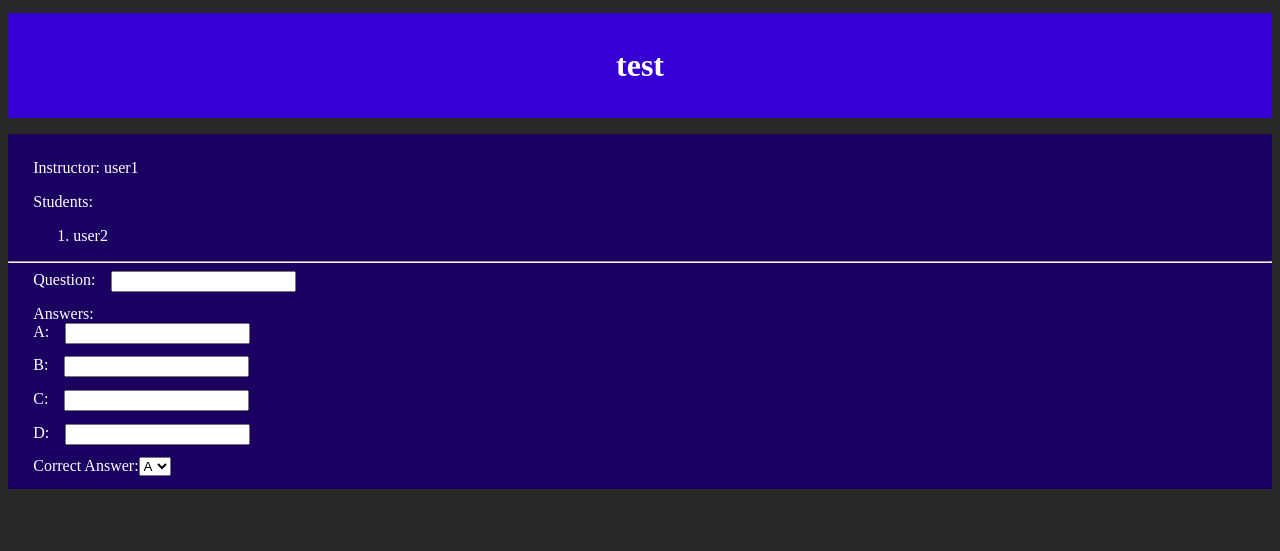
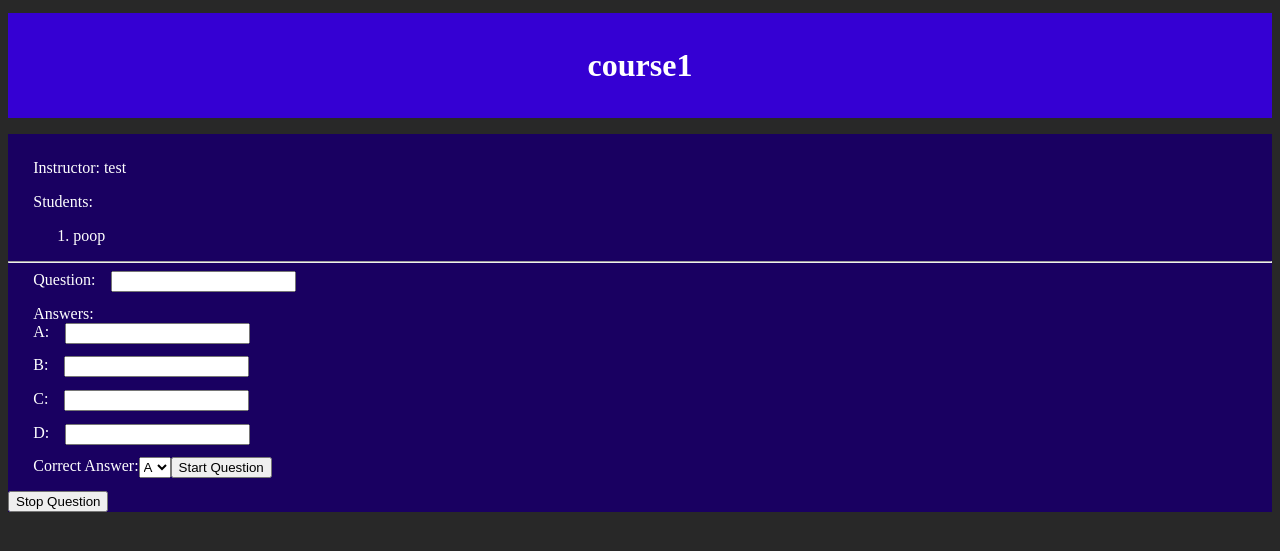
Before and after one commit to hchou3/CabinFever, a Flask app: page /course_detail/1 in a window 1280 px wide. Shown: the top 551 px of the page. Run offline with Flask 2, Linux system fonts and the light colour scheme; a user stored in the database is signed in; data comes from the database, SQL or seed files in the repository; data that the repository does not hold is empty; parts of the project's set-up code (start-up, migrations or seed data) failed here and were passed over; some libraries are stand-ins or nearby versions.

Commit message:
Implement starting a question, stopping, and my grades page

```diff
--- a/app.py
+++ b/app.py
@@ -4,8 +4,12 @@
 from flask_socketio import SocketIO, join_room, emit
 from datetime import timedelta
 
+import html
+import json
+config = json.load(open('config.json'))
+
 app = Flask(__name__)
-app.config['SECRET_KEY'] = '315-at-165'
+app.config['SECRET_KEY'] = config['secret']
 app.config['SQLALCHEMY_DATABASE_URI'] = 'sqlite:///tophat.db'
 db = SQLAlchemy(app)
 socketio = SocketIO(app)
@@ -23,12 +27,32 @@
     password = db.Column(db.String(120), nullable=False)
     courses_enrolled = db.relationship('Course', secondary='enrollments', back_populates='students')
 
+class QuestionAnswer(db.Model):
+    id = db.Column(db.Integer, primary_key=True)
+    user_id = db.Column(db.Integer, db.ForeignKey('user.id'), nullable=False)
+    course_id = db.Column(db.Integer, db.ForeignKey('course.id'), nullable=False)
+    course = db.relationship('Course')
+    grade = db.Column(db.Integer(), nullable=False)
+    question_id = db.Column(db.Integer, db.ForeignKey('question.id'), nullable=False)
+    answer_id = db.Column(db.Integer, db.ForeignKey('answer.id'), nullable=False)
+    user = db.relationship('User', backref=db.backref('question_answers', lazy=True))
+    question = db.relationship('Question', backref=db.backref('question_answers', lazy=True))
+    answer = db.relationship('Answer', backref=db.backref('question_answers', lazy=True))
+
+class Answer(db.Model):
+    id = db.Column(db.Integer, primary_key=True)
+    question_id = db.Column(db.Integer, db.ForeignKey('question.id'), nullable=False)
+    choice_abc = db.Column(db.String(1), nullable=False)
+    text = db.Column(db.String(255), nullable=False)
+    # question = db.relationship('Question', backref=db.backref('answers', lazy=True))
+
 class Question(db.Model):
     id = db.Column(db.Integer, primary_key=True)
     course_id = db.Column(db.Integer, db.ForeignKey('course.id'), nullable=False)
     text = db.Column(db.String(255), nullable=False)
     correct_answer = db.Column(db.String(255), nullable=False)
     is_active = db.Column(db.Boolean, default=False)
+    answers = db.relationship('Answer', backref=db.backref('question', lazy=False))
     course = db.relationship('Course', backref=db.backref('questions', lazy=True))
 
 enrollments = db.Table('enrollments',
@@ -43,7 +67,7 @@
 @app.route('/register', methods=['GET', 'POST'])
 def register():
     if request.method == 'POST':
-        username = request.form['username']
+        username = html.escape(request.form['username'])
         password = request.form['password']
         hashed_password = generate_password_hash(password, method='sha256')
 
@@ -58,7 +82,7 @@
 @app.route('/login', methods=['GET', 'POST'])
 def login():
     if request.method == 'POST':
-        username = request.form['username']
+        username = html.escape(request.form['username'])
         password = request.form['password']
         user = User.query.filter_by(username=username).first()
 
@@ -124,7 +148,7 @@
 @app.route('/create_course', methods=['GET', 'POST'])
 def create_course():
     if request.method == 'POST':
-        course_name = request.form.get('name')
+        course_name = html.escape(request.form.get('name'))
 
         if not course_name:
             flash('Course name is required.')
@@ -134,7 +158,7 @@
         instructor = User.query.get(instructor_id)
 
         course = Course(name=course_name, instructor_id=instructor_id)
-        instructor.courses_enrolled.append(course)
+        # instructor.courses_enrolled.append(course)
 
         db.session.add(course)
         db.session.commit()
@@ -148,21 +172,40 @@
 def gradebook(course_id):
     course = Course.query.get_or_404(course_id)
 
-    return render_template('gradebook.html', course=course)
+    graded_questions = QuestionAnswer.query.filter_by(course_id=course_id).all()
+
+    return render_template('gradebook.html', course=course, graded_questions=graded_questions)
 
 @app.route('/my_grades')
 def my_grades():
     user = User.query.get(session['user_id'])
     if not user:
         abort(403)
+    print(user)
+    graded_questions = QuestionAnswer.query.filter_by(user_id=user.id).all()
+    print("graded questions", graded_questions)
+    course_map = {}
+    for question in graded_questions:
+        correct_ans = Answer.query.filter_by(
+            question_id=question.question.id, choice_abc=question.question.correct_answer
+        ).first()
+        question.correct_ans = correct_ans
+        course_id = question.course_id
+        course = Course.query.get(course_id)
+        if course not in course_map:
+            course_map[course] = [question]
+        else:
+            course_map[course].append(question)
 
-    return render_template('my_grades.html')
+    print("course map", course_map)
+    return render_template('my_grades.html', graded_questions=course_map, user=user)
 
 @app.route('/course_detail/<int:course_id>')
 def course_detail(course_id):
     course = Course.query.get_or_404(course_id)
     user = User.query.get(session['user_id'])
     question = Question.query.filter_by(course_id=course_id, is_active=True).first()
+
     return render_template('course_detail.html', course=course, user=user, course_id=course_id, question=question)
 
 @app.route('/enroll/<int:course_id>', methods=['POST'])
@@ -191,12 +234,12 @@
         return redirect(url_for('course_detail', course_id=course_id))
 
     if request.method == 'POST':
-        question_text = request.form.get('text')
+        question_text = html.escape(request.form.get('text'))
         answers = {
-            'A': request.form.get('answerA'),
-            'B': request.form.get('answerB'),
-            'C': request.form.get('answerC'),
-            'D': request.form.get('answerD')
+            'A': html.escape(request.form.get('answerA')),
+            'B': html.escape(request.form.get('answerB')),
+            'C': html.escape(request.form.get('answerC')),
+            'D': html.escape(request.form.get('answerD'))
         }
         correct_answer = request.form.get('correct_answer')
 
@@ -204,22 +247,89 @@
             flash('All fields are required.')
             return redirect(url_for('create_question', course_id=course_id))
 
-        question = Question(course_id=course_id, text=question_text, correct_answer=correct_answer, is_active=False)
+        question = Question(course_id=course_id, text=question_text, correct_answer=correct_answer, is_active=True)
         db.session.add(question)
         db.session.commit()
 
+        for answerKey in answers:
+            answer = Answer(text=answers[answerKey], question_id=question.id, choice_abc=answerKey)
+            db.session.add(answer)
+        db.session.commit()
+
+        answer_id_dict = {x.id: x.text for x in question.answers}
         question_data = {
             'text': question_text,
             'course_id': course_id,
             'question_id': question.id,
-            'answers': answers
+            'answers': answer_id_dict
         }
-        socketio.emit('new_question', question_data, room=str(course_id))
+        print(question_data)
+        socketio.emit('new_question', question_data, room='course_'+str(course_id))
         return redirect(url_for('course_detail', course_id=course_id))
 
     return render_template('create_question.html', course_id=course_id)
 
-#This code will ensure that the session lifetime is updated before each request, effectively logging out users who have been inactive for 1 hour.
+# start question
+
+# stop question
+
+# view grades
+    # instructor of class can see all grades
+    # user can only see their grade
+
+# security
+
+@socketio.on('join')
+def on_join(data):
+    rooms = data['rooms']
+    for room in rooms:
+        print("Joining room: " + str(room))
+        join_room(room)
+
+@socketio.on('stop_question')
+def on_stop_question(data):
+    print("stop question", data)
+    course_id = data['course_id']
+    # get all active questions for course and mark non active
+    questions = Question.query.filter_by(course_id=course_id, is_active=True).all()
+    for question in questions:
+        question.is_active = False
+        db.session.commit()
+    emit('question_stopped', {'course_id': course_id}, room='course_'+str(course_id))
+
+@socketio.on('submit_answer')
+def on_submit_answer(data):
+    print("submit answer", data)
+    user_id = data['user_id']
+    question_id = data['question_id']
+    answer_id = data['answer_id']
+
+    question = Question.query.get(question_id)
+    if not question or not question.is_active:
+        emit('answer_result', {'result': 'fail', 'message': 'Question is not active'}, room='user_'+user_id)
+        return
+
+    answer = Answer.query.filter_by(question_id=question_id, id=int(answer_id)).first()
+    if not answer:
+        emit('answer_result', {'result': 'fail', 'message': 'Invalid answer'}, room='user_'+user_id)
+        return
+
+    question_answer = QuestionAnswer(
+        user_id=user_id, question_id=question_id,
+        answer_id=answer.id,
+        course_id=question.course_id
+    )
+
+    if answer.choice_abc == question.correct_answer:
+        question_answer.grade = 100
+    else:
+        question_answer.grade = 0
+
+    db.session.add(question_answer)
+    db.session.commit()
+    print('emitting answer result')
+    emit('answer_result', {'result': 'success', 'grade': question_answer.grade}, room='user_'+user_id)
+
 @app.before_request
 def before_request():
     session.permanent = True
@@ -234,4 +344,4 @@
 
 if __name__ == '__main__':
     create_tables()
-    socketio.run(app, host='0.0.0.0', port=8000)
+    socketio.run(app, host='127.0.0.1', port=8000, debug=True)
--- a/requirements.txt
+++ b/requirements.txt
@@ -3,3 +3,4 @@
 Flask-SQLAlchemy==2.4
 SQLAlchemy==1.3.24
 Werkzeug==2.0.1
+simple-websocket==1.2.0
--- a/static/course_detail_style.css
+++ b/static/course_detail_style.css
@@ -69,3 +69,7 @@
 .input_box {
     margin-left: 1rem;
 }
+
+.answerInput {
+    color: white;
+}
--- a/templates/course_detail.html
+++ b/templates/course_detail.html
@@ -2,6 +2,54 @@
 
 {% block content %}
     <link rel="stylesheet" href="{{ url_for('static', filename='course_detail_style.css') }}">
+    <script src="https://cdn.socket.io/4.6.0/socket.io.min.js" integrity="sha384-c79GN5VsunZvi+Q/WObgk2in0CbZsHnjEqvFxC5DxHn9lTfNce2WW6h2pH6u/kF+" crossorigin="anonymous"></script>
+    <script type="text/javascript" charset="utf-8">
+        var socket = io();
+        socket.on('connect', function() {
+            socket.emit('join', {
+                'rooms': ['course_{{ course.id }}', 'user_{{ user.id }}']
+            });
+        });
+
+        socket.on('answer_result', function(data) {
+            document.getElementById('submitForm').innerHTML = '<font color="white">Answer Submitted</font>';
+            console.log('Answer result:', data);
+            if (data['grade'] === 100) {
+                alert('Correct!');
+            } else {
+                alert('Incorrect!');
+            }
+        })
+
+        socket.on('new_question', function(data) {
+            console.log('New question:', data);
+            document.getElementById('question_container').innerHTML = `
+                <h3 class="current_question">Current Question:</h3>
+                <p class="current_question">${data['text']}</p>
+                <div id="answer_container">
+                    <form id="submitForm">
+                        ${Object.entries(data['answers']).map((answer, index) => `
+                            <input type="radio" id="answer${answer[0]}" name="answer" value="${answer[0]}">
+                            <label class="answerInput" for="answer${answer[0]}">${answer[1]}</label><br>
+                        `).join('')}
+                        <input type="submit" value="Submit Answer">
+                    </form>
+                </div>
+            `;
+        })
+
+        socket.on('question_stopped', function(data) {
+            console.log('Question stopped:', data);
+            if (document.getElementById('question_container') !== null) {
+                document.getElementById('question_container').innerHTML = `
+                    <h3 class="current_question">Current Question:</h3>
+                    <p class="statement">No active question at the moment.</p>
+                `;
+            }
+            alert('All active questions have been stopped!');
+        })
+
+    </script>
     <div class="title_box">
         <h1 class="title">{{ course.name }}</h1>
     </div>
@@ -28,10 +76,10 @@
                 {% if question %}
                     <p class="current_question">{{ question.text }}</p>
                     <div id="answer_container">
-                        <form action="{{ url_for('submit_answer', course_id=course_id, question_id=question.id) }}" method="post">
+                        <form id="submitForm">
                             {% for answer in question.answers %}
                                 <input type="radio" id="answer{{ loop.index }}" name="answer" value="{{ answer.id }}">
-                                <label for="answer{{ loop.index }}">{{ answer.text }}</label><br>
+                                <label class="answerInput" for="answer{{ loop.index }}">{{ answer.text }}</label><br>
                             {% endfor %}
                             <input type="submit" value="Submit Answer">
                         </form>
@@ -40,6 +88,33 @@
                     <p class="statement">No active question at the moment.</p>
                 {% endif %}
             </div>
+            <script>
+                function getSelectedRadio(radioInputs) {
+                    for (const radio of radioInputs) {
+                        if (radio.checked) {
+                            return radio;
+                        }
+                    }
+                    return null; // Return null if no radio is selected
+                }
+                if (document.forms['submitForm']) {
+                    document.forms['submitForm'].addEventListener('submit', (event) => {
+                        event.preventDefault();
+                        const submitForm = document.getElementById('submitForm');
+                        const radioInputs = submitForm.querySelectorAll('input[type="radio"]');
+
+                        // Usage: Get the selected radio input
+                        const selectedRadio = getSelectedRadio(radioInputs);
+                        if (selectedRadio) {
+                            console.log('Selected radio:', selectedRadio.value);
+                            socket.emit('submit_answer', {'user_id': '{{ user.id }}', 'question_id': '{{ question.id }}', 'answer_id': selectedRadio.value});
+                        } else {
+                            alert('No answer is selected');
+                            console.log('No radio is selected');
+                        }
+                    })
+                }
+            </script>
 
         {% elif user.id == course.instructor_id %}
             <div class="question_box">
@@ -78,8 +153,18 @@
                             <option value="C">C</option>
                             <option value="D">D</option>
                         </select>
+                        <input type="submit" value="Start Question">
                     </div>
                 </form>
+                <input id="stopButton" type="submit" value="Stop Question">
+                <script>
+                    if (document.getElementById('stopButton') !== null) {
+                        console.log('Stop button exists');
+                        document.getElementById('stopButton').addEventListener('click', () => {
+                            socket.emit('stop_question', {'course_id': '{{ course.id }}'});
+                        })
+                    }
+                </script>
             </div>
 
         {% else %}
--- a/templates/dashboard.html
+++ b/templates/dashboard.html
@@ -37,7 +37,7 @@
                 </div>
             </div>
 
-            <!-- <a href="{{ url_for('my_grades') }}"><button class="dropbtn button">My Grades</button></a> -->
+            <a href="{{ url_for('my_grades') }}"><button class="dropbtn button">My Grades</button></a>
 
             <button class="create_course_button">
                 <span class="shadow"></span>
```
Also changed, not shown: static/my_grades.css (added, +7 -0 lines), templates/my_grades.html (+22 -0 lines), instance/tophat.db (deleted), templates/result.html (added), tophat.db (added), 2 other files.
